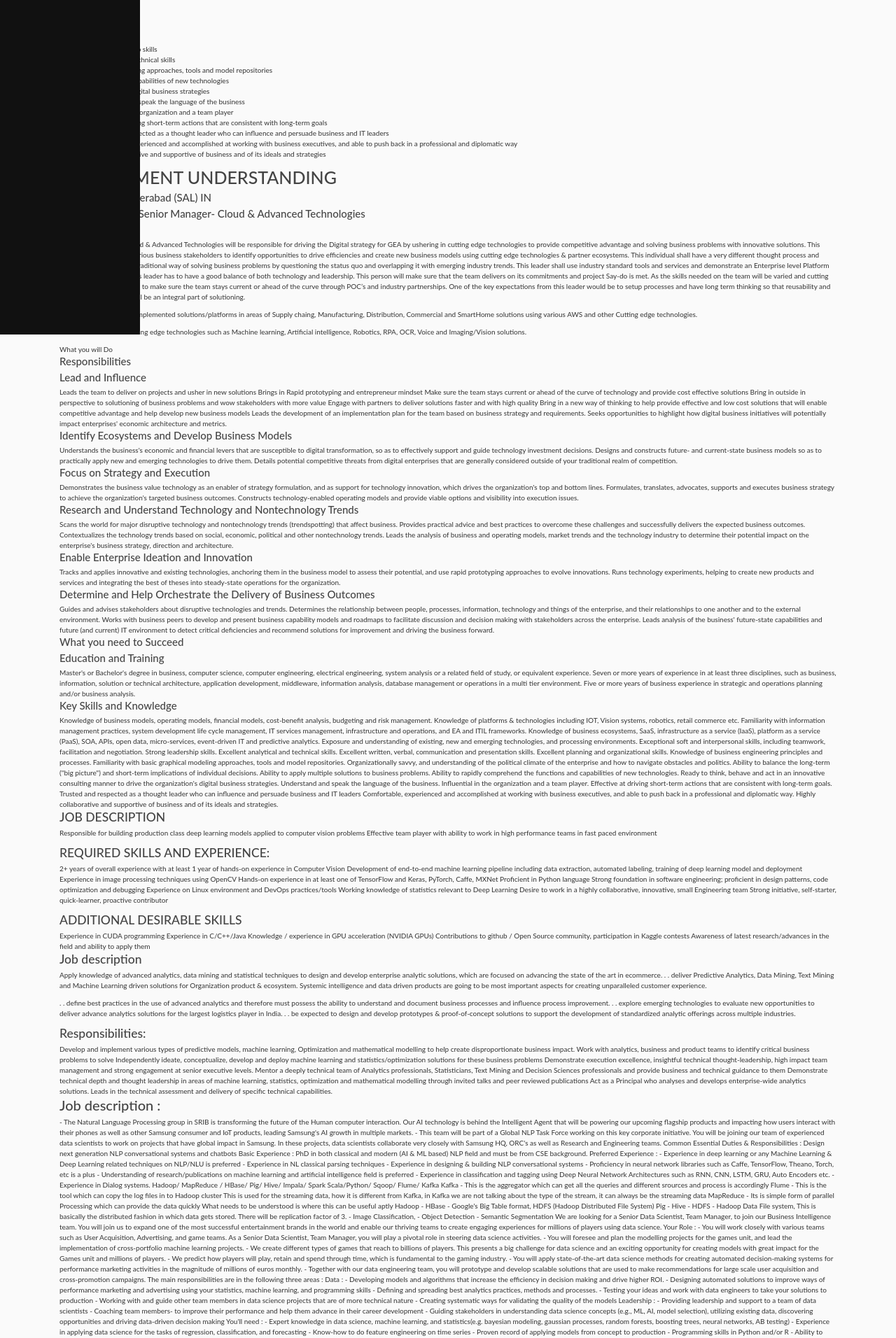
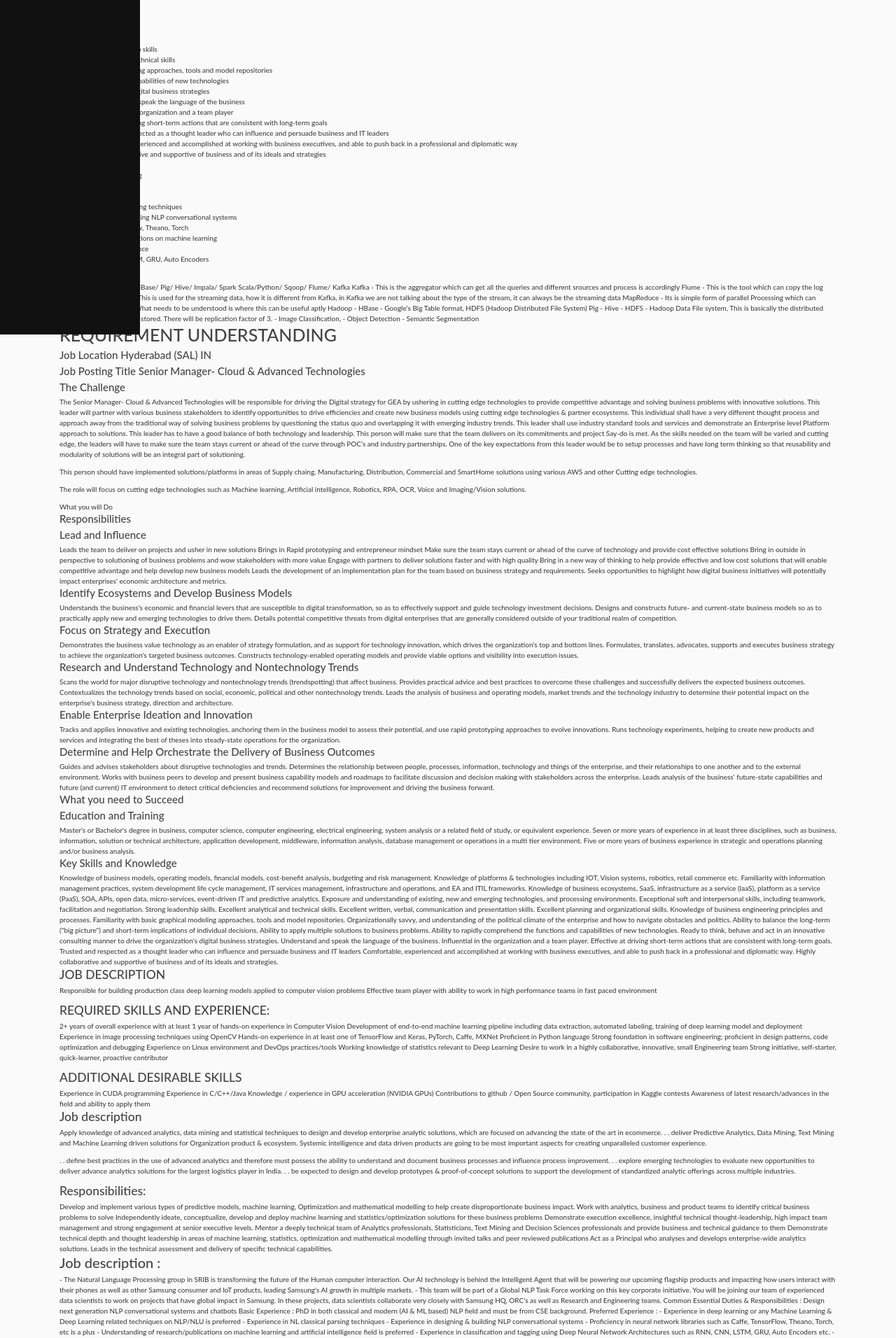
Before and after one commit to viswanath27/thoughtorganizer, a Django app: page /requirementunderstanding/ in a window 1280 px wide. Shown: the part 322-2234 px from the top of the page at 70% size. Run offline with Django 3.2, Linux system fonts and the light colour scheme; a user stored in the database is signed in; parts of the project's set-up code (start-up, migrations or seed data) failed here and were passed over; some libraries are stand-ins or nearby versions.

Commit message:
requirement understanding

```diff
--- a/activities/dailyactivities/templates/dailyactivities/requirementunderstanding.html
+++ b/activities/dailyactivities/templates/dailyactivities/requirementunderstanding.html
@@ -38,12 +38,46 @@
 <li>Trusted and respected as a thought leader who can influence and persuade business and IT leaders</li>
 <li>Comfortable, experienced and accomplished at working with business executives, and able to push back in a professional and diplomatic way</li>
 <li>Highly collaborative and supportive of business and of its ideals and strategies</li>
-
+<li>deep learning</li>
+<li>Machine Learning</li>
+<li>Deep Learning</li>
+<li>NLP/NLU</li>
+<li>NL classical parsing techniques</li>
+<li>designing & building NLP conversational systems</li>
+<li>Caffe, TensorFlow, Theano, Torch</li>
+<li>research/publications on machine learning</li>
+<li>artificial intelligence</li>
+<li>RNN, CNN, LSTM, GRU, Auto Encoders</li>
+<li>Dialog systems</li>
 </ol>
 
 
 
 
+
+
+.
+
+
+Hadoop/ MapReduce / HBase/ Pig/ Hive/ Impala/ Spark Scala/Python/ Sqoop/ Flume/ Kafka
+
+
+Kafka     - This is the aggregator which can get all the queries and different srources and process is accordingly
+Flume     - This is the tool which can copy the log files in to Hadoop cluster
+        This is used for the streaming data, how it is different from Kafka, in Kafka we are not talking about the type of the stream, it can always be the streaming data
+
+MapReduce   - Its is simple form of parallel Processing which can provide the data quickly
+        What needs to be understood is where this can be useful aptly
+Hadoop    -
+HBase     - Google's Big Table format, HDFS (Hadoop Distributed File System)
+Pig     -
+Hive    -
+HDFS    - Hadoop Data File system, This is basically the distributed fashion in which data gets stored. There will be replication factor of 3.
+
+
+- Image Classification,
+- Object Detection
+- Semantic Segmentation
 
 
 
```
